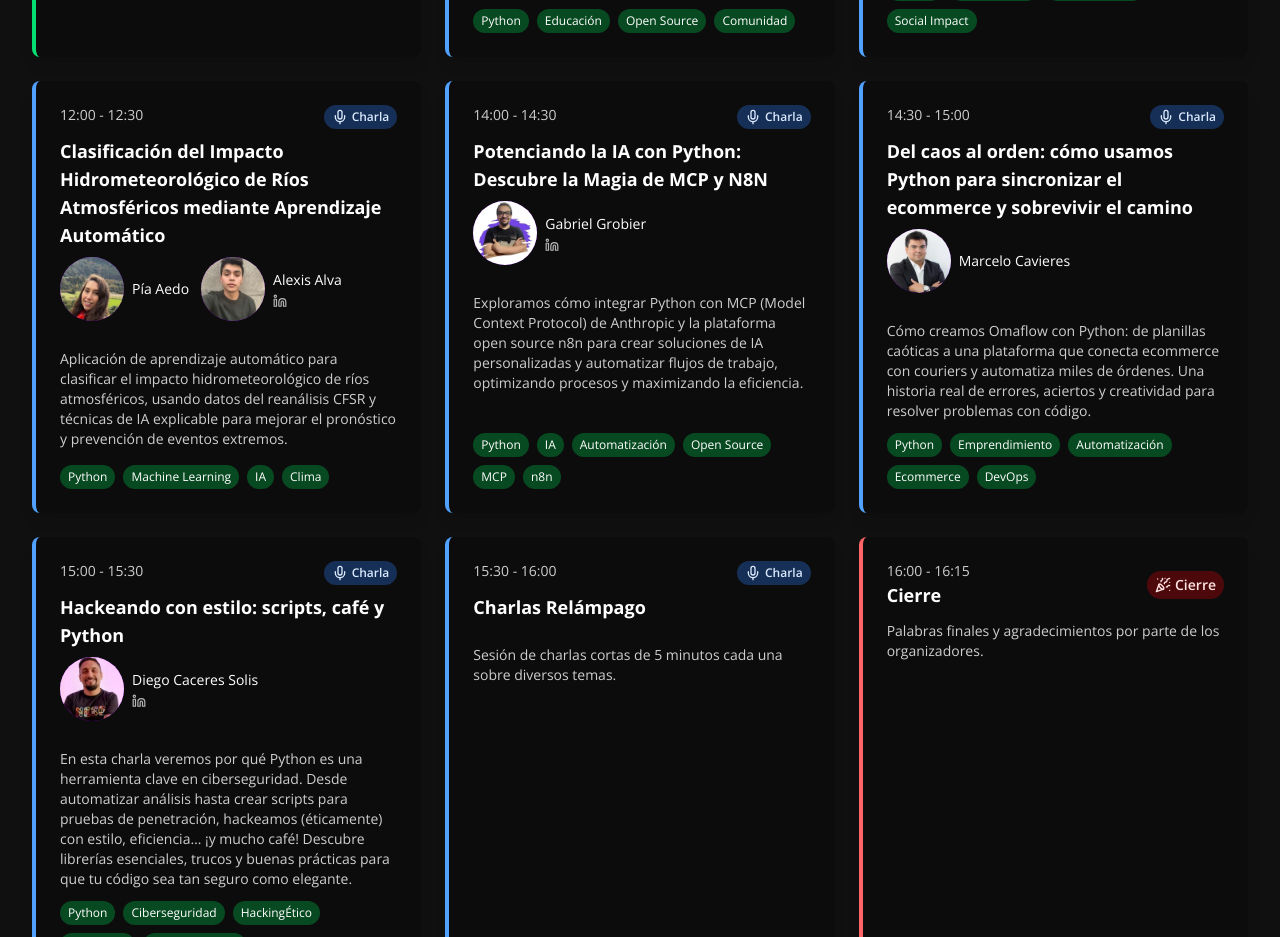
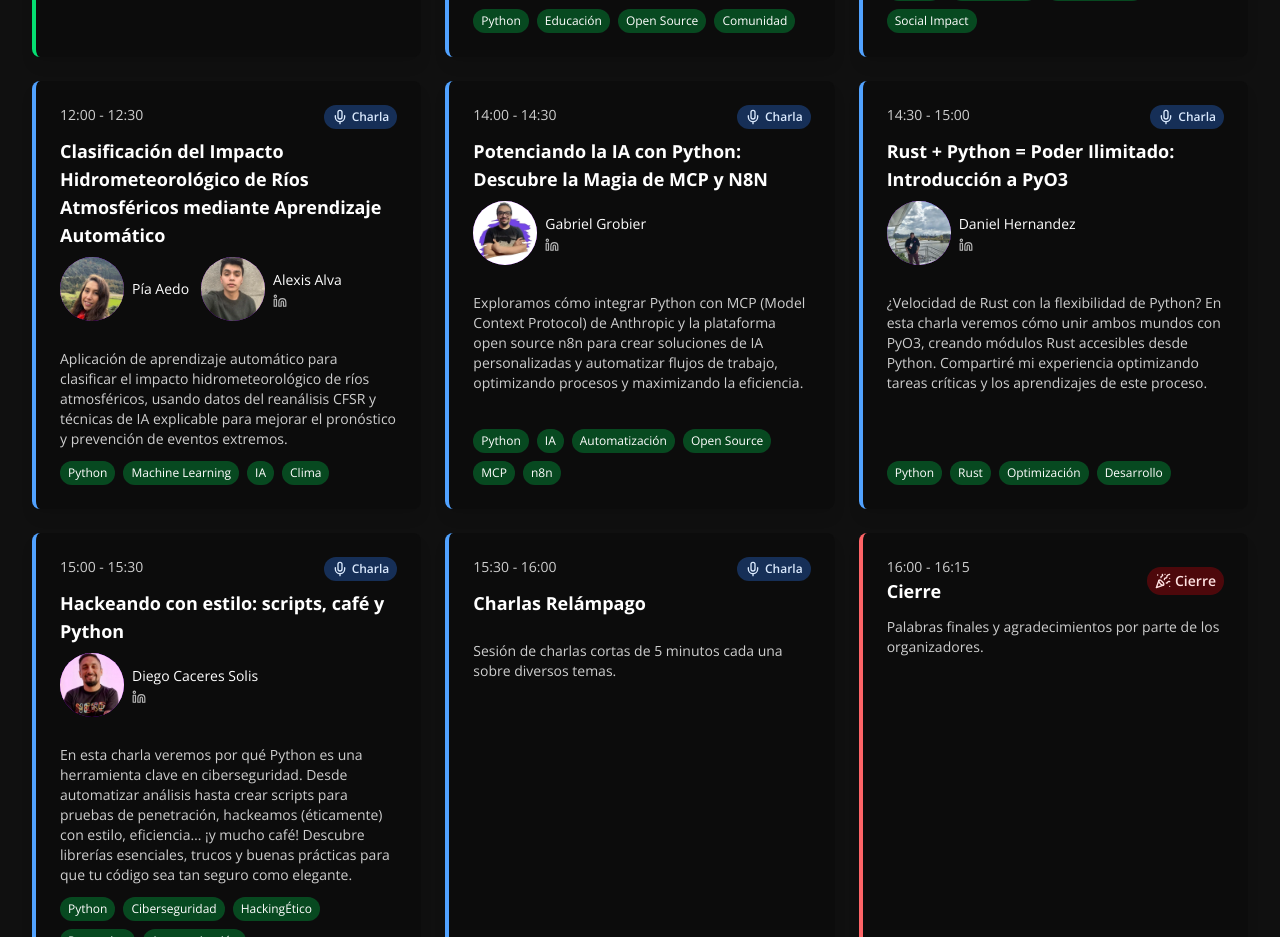
Before and after one commit to python-chile/pydaydotcl, a Next.js app: page /talks in a window 1280 px wide. Shown: the part 3600-4537 px from the top of the page. Built offline with nearby package versions, Linux system fonts and the light colour scheme.

Commit message:
update: valpo talk & link ninaspro (#24)

```diff
--- a/src/data/sponsors.js
+++ b/src/data/sponsors.js
@@ -112,7 +112,7 @@ const communities = [
   {
     _id: 9,
     name: "Niñas PRO",
-    url: "https://wwww.ninaspro.cl",
+    url: "https://www.ninaspro.cl",
     logo: {
       asset: {
         url: "/images/sponsors/ninaspro_logo.webp"
--- a/src/data/talks.js
+++ b/src/data/talks.js
@@ -408,20 +408,20 @@ const allTalks = [
     id: 23,
     city: "valparaiso",
     type: "charla",
-    title: "Del caos al orden: cómo usamos Python para sincronizar el ecommerce y sobrevivir el camino",
-    description: "Cómo creamos Omaflow con Python: de planillas caóticas a una plataforma que conecta ecommerce con couriers y automatiza miles de órdenes. Una historia real de errores, aciertos y creatividad para resolver problemas con código.",
+    title: "Rust + Python = Poder Ilimitado: Introducción a PyO3",
+    description: "¿Velocidad de Rust con la flexibilidad de Python? En esta charla veremos cómo unir ambos mundos con PyO3, creando módulos Rust accesibles desde Python. Compartiré mi experiencia optimizando tareas críticas y los aprendizajes de este proceso.",
     time: "14:30 - 15:00",
     room: "Salón A101",
     speaker: {
-      name: "Marcelo Cavieres",
-      image: "/images/speakers/Marcelo_Cavieres.webp",
+      name: "Daniel Hernandez",
+      image: "/images/speakers/Daniel_Hernandez.webp",
       socials: {
-        linkedin: ""
+        linkedin: "https://www.linkedin.com/in/dhernandezmen/"
       }
     },
-    category: "caso-de-exito",
+    category: "tecnica",
     level: "intermedio",
-    tags: ["Python", "Emprendimiento", "Automatización", "Ecommerce", "DevOps"]
+    tags: ["Python", "Rust", "Optimización", "Desarrollo"]
   },
   {
     id: 24,
```
